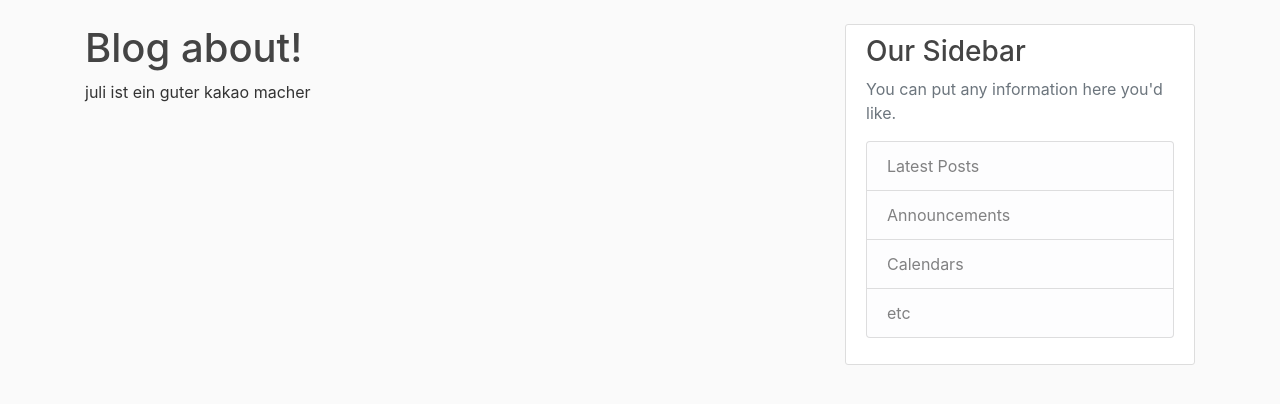
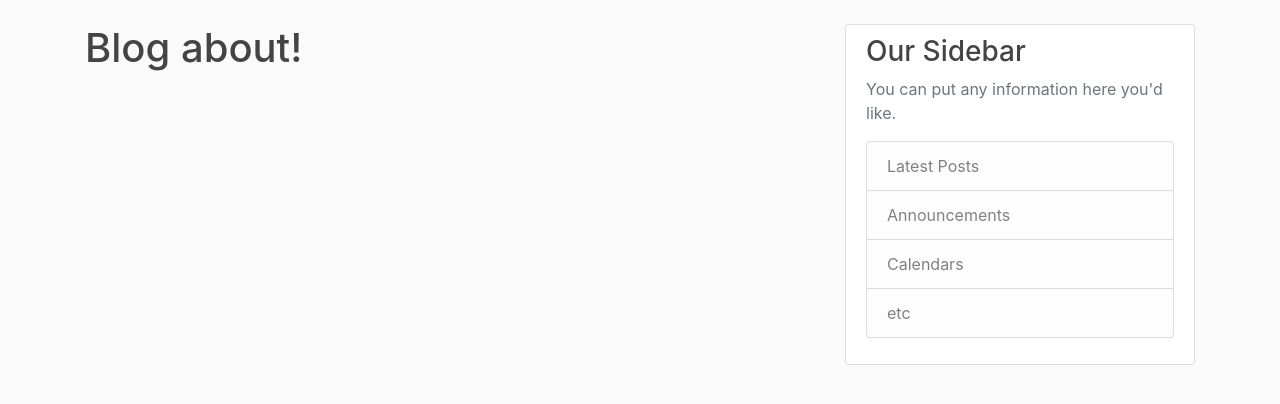
Before and after one commit to lolf44/site, a Django app: page /about/ in a window 1280 px wide. Shown: the part 56-460 px from the top of the page. Run offline with Django 3.2, Linux system fonts and the light colour scheme; some libraries are stand-ins or nearby versions.

Commit message:
added some spaces

```diff
--- a/helloworld/blog/templates/blog/about.html
+++ b/helloworld/blog/templates/blog/about.html
@@ -3,5 +3,6 @@
 {% block content %}
 
         <h1>Blog about!</h1>
-        <p>juli ist ein guter kakao macher</p>
+
+
 {%endblock content%}
--- a/helloworld/users/templates/users/register.html
+++ b/helloworld/users/templates/users/register.html
@@ -40,7 +40,6 @@
             <legend class="border-bottom mb-4">Join Today </legend>
             {{form.as_p}}
         </fieldset>
-
         <div>
             <button type="submit" class="btn btn-primary" style="background-color: #5f788a;" id="User">Submit</button>
         </div>
```
